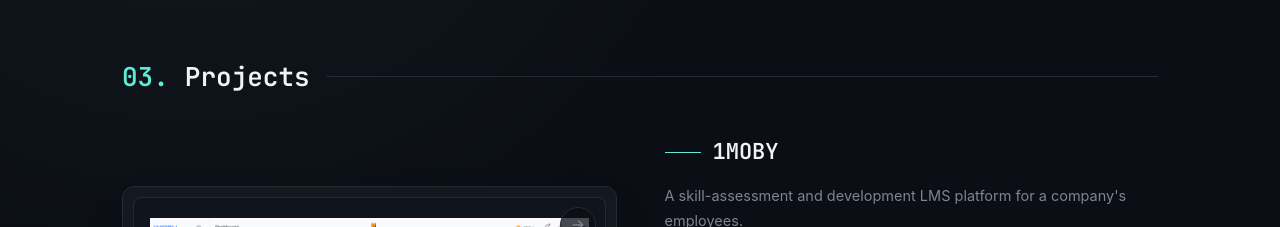
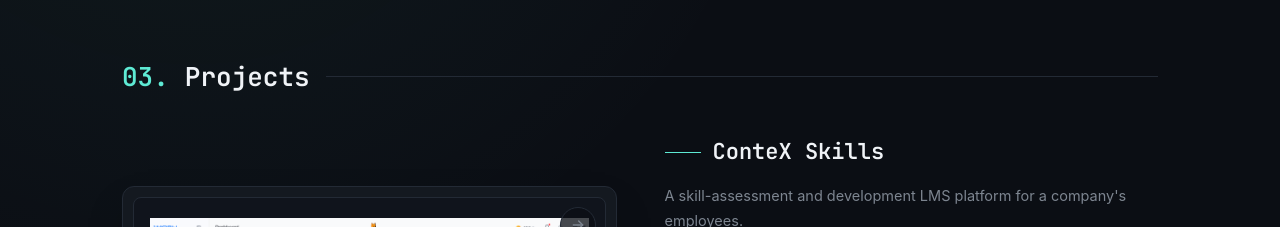
Before and after one commit to POPO112005/portfolio, a React (Vite) app: page / in a window 1280 px wide. Shown: the part 1880-2107 px from the top of the page. Built offline with nearby package versions, Linux system fonts and the light colour scheme.

Commit message:
feat: update project title from '1MOBY' to 'ConteX Skills' for clarity

```diff
--- a/src/data/portfolio.ts
+++ b/src/data/portfolio.ts
@@ -149,7 +149,7 @@
     ],
     projects: [
       {
-        title: '1MOBY',
+        title: 'ConteX Skills',
         description: "A skill-assessment and development LMS platform for a company's employees.\nThis helps solve the problem of companies relying heavily on manual Excel usage.",
         highlights: [
           'Dashboard for tracking skill progress and learning milestones',
```
